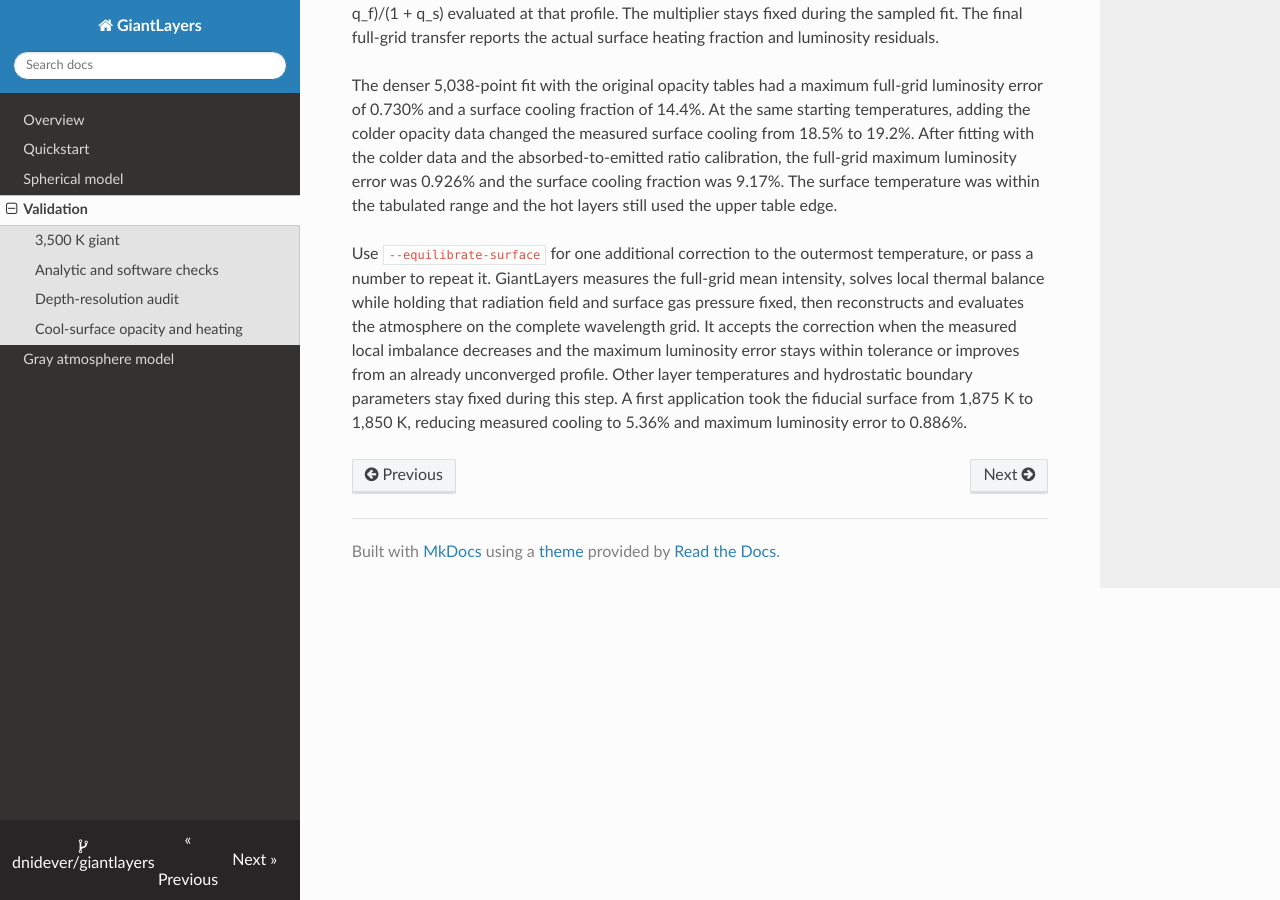
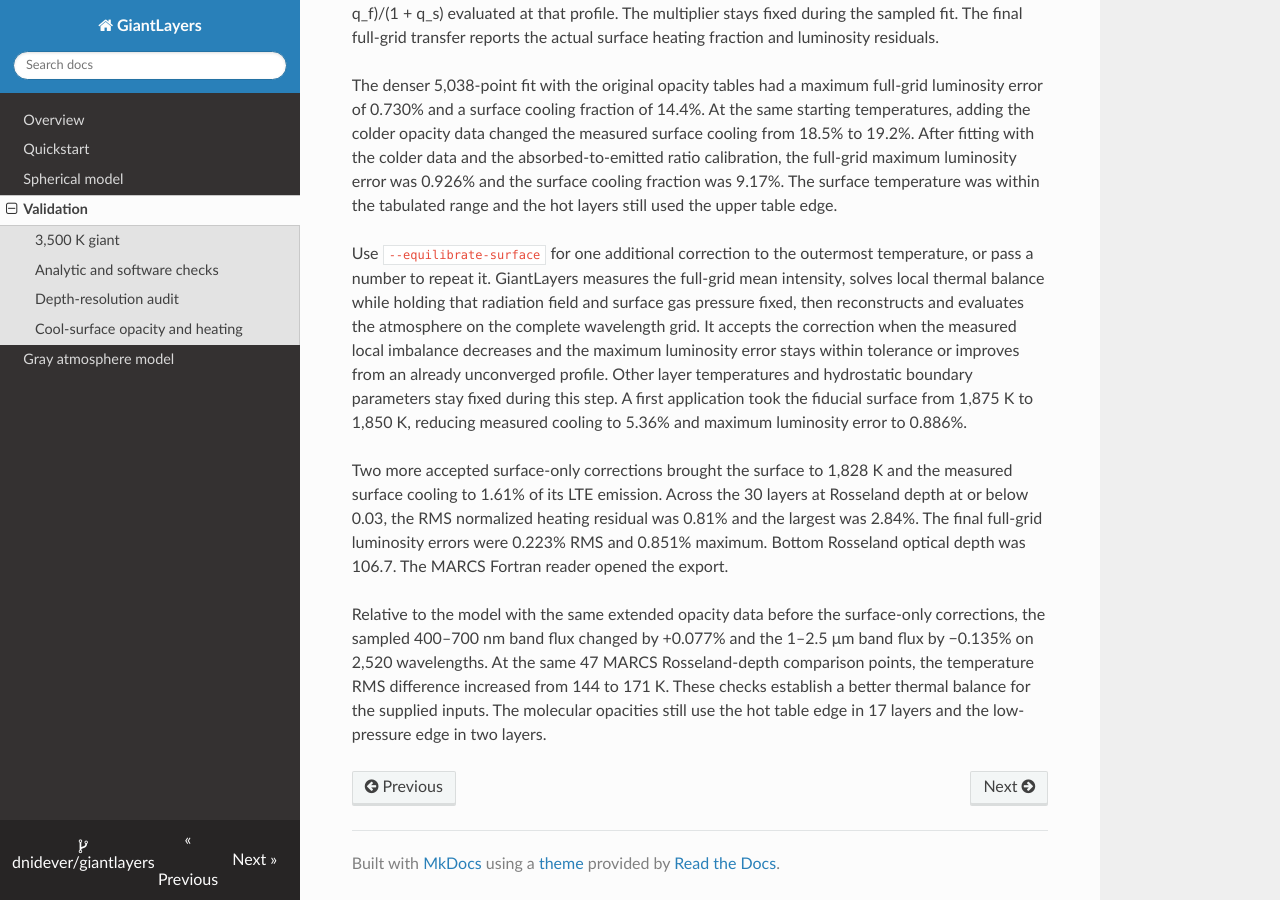
Before and after one commit to dnidever/giantlayers, an MkDocs documentation site: the page built from docs/validation.md, in a window 1280 px wide and 900 px high, scrolled down 4438 px. Built offline with MkDocs 1.6.1, drawn with Linux system fonts in a browser that asks for light colours; nearby versions of some CDN libraries.

Commit message:
Record verified surface thermal balance and spectral sensitivity

```diff
--- a/docs/validation.md
+++ b/docs/validation.md
@@ -84,3 +84,7 @@ The heating fit calibrates the absorbed-to-emitted power ratio at the starting p
 The denser 5,038-point fit with the original opacity tables had a maximum full-grid luminosity error of 0.730% and a surface cooling fraction of 14.4%. At the same starting temperatures, adding the colder opacity data changed the measured surface cooling from 18.5% to 19.2%. After fitting with the colder data and the absorbed-to-emitted ratio calibration, the full-grid maximum luminosity error was 0.926% and the surface cooling fraction was 9.17%. The surface temperature was within the tabulated range and the hot layers still used the upper table edge.
 
 Use `--equilibrate-surface` for one additional correction to the outermost temperature, or pass a number to repeat it. GiantLayers measures the full-grid mean intensity, solves local thermal balance while holding that radiation field and surface gas pressure fixed, then reconstructs and evaluates the atmosphere on the complete wavelength grid. It accepts the correction when the measured local imbalance decreases and the maximum luminosity error stays within tolerance or improves from an already unconverged profile. Other layer temperatures and hydrostatic boundary parameters stay fixed during this step. A first application took the fiducial surface from 1,875 K to 1,850 K, reducing measured cooling to 5.36% and maximum luminosity error to 0.886%.
+
+Two more accepted surface-only corrections brought the surface to 1,828 K and the measured surface cooling to 1.61% of its LTE emission. Across the 30 layers at Rosseland depth at or below 0.03, the RMS normalized heating residual was 0.81% and the largest was 2.84%. The final full-grid luminosity errors were 0.223% RMS and 0.851% maximum. Bottom Rosseland optical depth was 106.7. The MARCS Fortran reader opened the export.
+
+Relative to the model with the same extended opacity data before the surface-only corrections, the sampled 400–700 nm band flux changed by +0.077% and the 1–2.5 μm band flux by −0.135% on 2,520 wavelengths. At the same 47 MARCS Rosseland-depth comparison points, the temperature RMS difference increased from 144 to 171 K. These checks establish a better thermal balance for the supplied inputs. The molecular opacities still use the hot table edge in 17 layers and the low-pressure edge in two layers.
```
